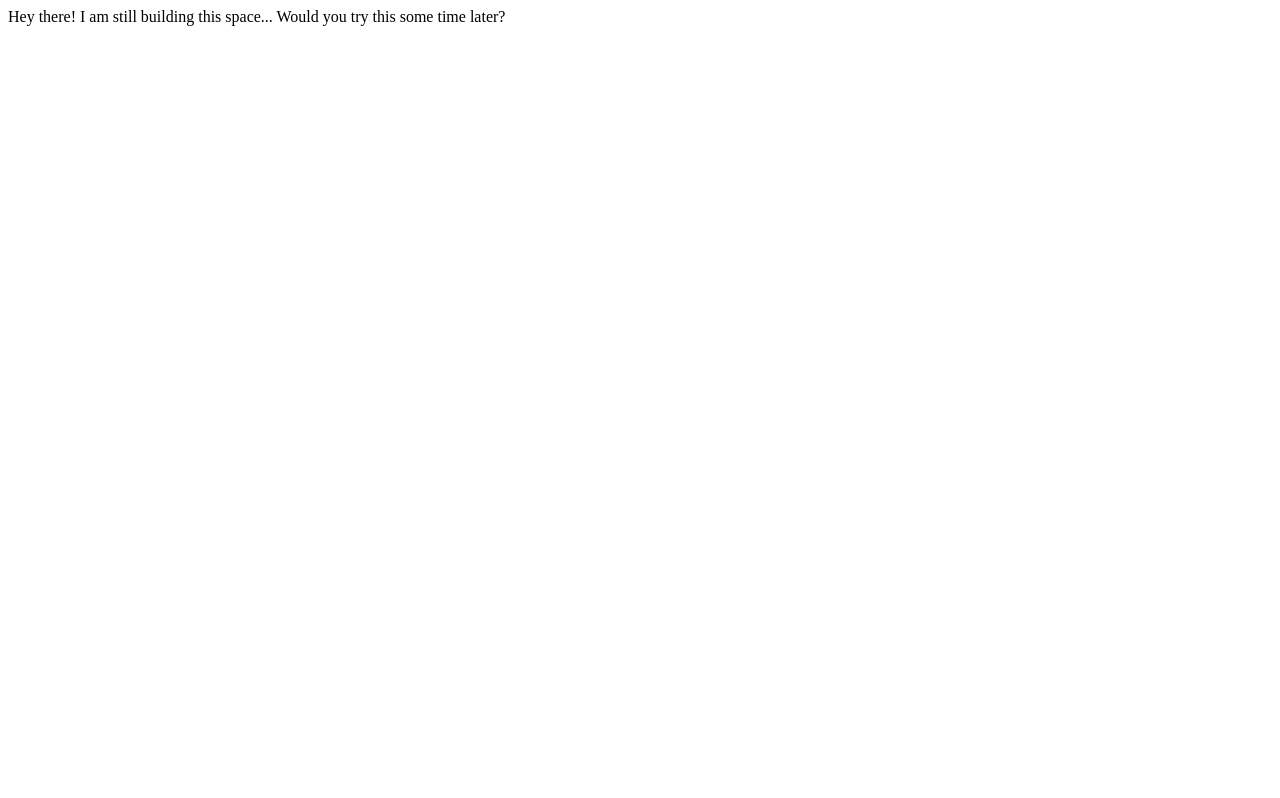
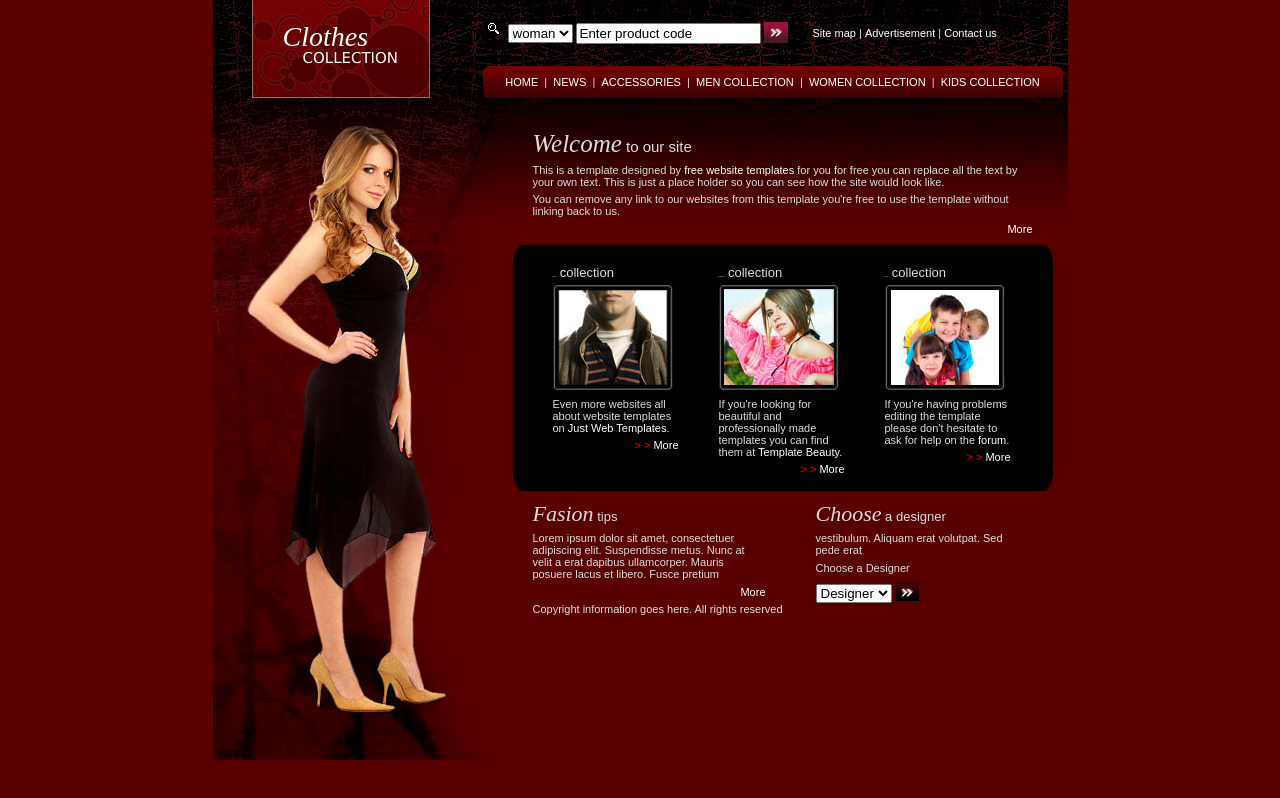
Before and after one commit to azazi-sa/azazi-sa.github.io, a plain HTML site: page index.html in a window 1280 px wide. Drawn offline with Linux system fonts and the light colour scheme.

Commit message:
adding temp cloth store theam

```diff
--- a/index.html
+++ b/index.html
@@ -1 +1,122 @@
-Hey there! I am still building this space... Would you try this some time later?
+<!DOCTYPE html PUBLIC "-//W3C//DTD XHTML 1.0 Strict//EN"
+	"http://www.w3.org/TR/xhtml1/DTD/xhtml1-strict.dtd">
+
+<html xmlns="http://www.w3.org/1999/xhtml" xml:lang="en" lang="en">
+<head>
+	<meta http-equiv="Content-Type" content="text/html; charset=utf-8"/>
+
+	<title>Clothes Fasion template</title>
+	<link rel="stylesheet" href="style.css" type="text/css" charset="utf-8" />
+
+</head>
+
+<body>
+
+	<div id="wrapper">
+
+		<div id="header">
+			<h1><em>Clothes</em><strong>COLLECTION</strong></h1>
+		</div>
+
+		<div id="left-person"></div>
+
+		<div id="uppers">
+			<form action="http://www.freewebsitetemplates.com">
+				<select name="gender">
+					<option value="w">woman</option>
+					<option value="w">man</option>
+				</select>
+				<input type="text" name="q" value="Enter product code" id="q" />
+				<input type="image" name="s" src="images/btn_header.gif" id="s" />
+			</form>
+			<div id="nav-top">
+				<ul>
+					<li><a href="http://www.freewebsitetemplates.com">Site map</a> |</li>
+					<li><a href="http://www.freewebsitetemplates.com">Advertisement</a> |</li>
+					<li><a href="http://www.freewebsitetemplates.com">Contact us</a></li>
+				</ul>
+			</div>
+		</div>
+
+		<div id="nav"><div>
+			<ul>
+				<li><a href="http://www.freewebsitetemplates.com">HOME</a> &nbsp;|&nbsp;</li>
+				<li><a href="http://www.freewebsitetemplates.com">NEWS</a> &nbsp;|&nbsp;</li>
+				<li><a href="http://www.freewebsitetemplates.com">ACCESSORIES</a> &nbsp;|&nbsp;</li>
+				<li><a href="http://www.freewebsitetemplates.com">MEN COLLECTION</a> &nbsp;|&nbsp;</li>
+				<li><a href="http://www.freewebsitetemplates.com">WOMEN COLLECTION</a> &nbsp;|&nbsp;</li>
+				<li><a href="http://www.freewebsitetemplates.com">KIDS COLLECTION</a></li>
+			</ul>
+		</div></div>
+
+		<div id="body">
+			<h2><em>Welcome</em> to our site</h2>
+			<p>This is a template designed by <a href="http://www.freewebsitetemplates.com">free website templates</a> for you for free you can replace all the text by your own
+					text. This is just a place holder so you can see how the site would look like.</p>
+
+					<p>You can remove any link to our websites from this template you're  free to use the template without linking
+					back to us.</p>
+			<p class="more"><a href="http://www.freewebsitetemplates.com">More</a></p>
+		</div>
+
+		<div id="black-tl">
+			<div id="black-tr">
+				<div id="black-br">
+					<div id="black-bl">
+
+						<div class="black-box">
+							<h2><em>Men</em> collection</h2>
+							<p><img src="images/pic_1.jpg" width="120" height="105" alt="Pic 1" /></p>
+							<p>Even more websites all about website templates on <a href="http://www.justwebtemplates.com">Just Web Templates</a>.</p>
+							<p class="more">&gt; &gt; <a href="http://www.freewebsitetemplates.com">More</a></p>
+						</div>
+
+						<div class="black-box">
+							<h2><em>Women</em> collection</h2>
+							<p><img src="images/pic_2.jpg" width="120" height="105" alt="Pic 2" /></p>
+							<p>If you're looking for beautiful and professionally made templates you can find them at <a href="http://www.templatebeauty.com">Template Beauty</a>.</p>
+							<p class="more">&gt; &gt; <a href="http://www.freewebsitetemplates.com">More</a></p>
+						</div>
+
+						<div class="black-box">
+							<h2><em>Kids</em> collection</h2>
+							<p><img src="images/pic_3.jpg" width="120" height="105" alt="Pic 3" /></p>
+							<p>If you're having problems editing the template please don't hesitate to ask for help on the <a href="http://www.freewebsitetemplates.com/forum/">forum</a>.</p>
+							<p class="more">&gt; &gt; <a href="http://www.freewebsitetemplates.com">More</a></p>
+						</div>
+
+						<div class="clear"></div>
+					</div>
+				</div>
+			</div>
+		</div>
+
+		<div id="footer">
+			<div id="tips">
+				<h2><em>Fasion</em> tips</h2>
+				<p>Lorem ipsum dolor sit amet, consectetuer adipiscing elit. Suspendisse metus. Nunc at velit a erat dapibus ullamcorper. Mauris posuere lacus et libero. Fusce pretium</p>
+				<p class="more"><a href="http://www.freewebsitetemplates.com">More</a></p>
+			</div>
+			<div id="choose">
+				<h2><em>Choose</em> a designer</h2>
+				<p>vestibulum. Aliquam erat volutpat. Sed pede erat </p>
+				<p>Choose a Designer</p>
+				<form action="">
+					<select name="q">
+						<option value="">Designer</option>
+					</select>
+					<input type="image" name="submit" src="images/btn_footer.gif" id="submit" />
+				</form>
+			</div>
+		</div>
+
+		<div class="clear"></div>
+
+		<div id="copyright">
+			Copyright information goes here. All rights reserved
+		</div>
+
+	</div>
+
+</body>
+</html>
--- /dev/null
+++ b/style.css
@@ -0,0 +1,220 @@
+html, body, ul, li, h1, h2, h3, h4 {
+	margin: 0px;
+	padding: 0px;
+	color: #DBDBDB;
+	list-style: none;
+}
+h1 img {
+	display: block;
+}
+img {
+	border: 0px;
+}
+p {
+	margin: 0.5em 0px;
+}
+a {
+	color: white;
+	text-decoration: none;
+}
+a:hover {
+	color: #eee;
+	text-decoration: underline;
+}
+.left {
+	float: left;
+}
+.right {
+	float: right;
+}
+.more {
+	text-align: right;
+}
+.clear {
+	clear: both;
+}
+
+body {
+	background: #580000;
+	font: 11px arial, sans-serif;
+}
+
+#wrapper {
+	margin:auto;
+	position:relative;
+	text-align:left;
+	width: 855px;
+}
+
+#header {
+	position: absolute;
+	top: 0;
+	left: 0;
+	width: 100%;
+	background: -8px 0px url(images/header_bg.jpg) repeat-x;
+	height: 284px;
+}
+#header h1 {
+	background: 0px 0px url(images/header_left.jpg) no-repeat;
+	height: 184px;
+	width: 282px;
+	margin: 0;
+	padding: 0;
+	color: #fff;
+	line-height: 1;
+}
+#header h1 em {
+	display: block;
+	padding: 23px 0 0 70px;
+	margin: 0;
+	font-weight: normal;
+	font-size: 28px;
+	font-family: "Times new roman", serif;
+}
+#header h1 strong {
+	display: block;
+	margin: 0px;
+	padding: 0px 0px 0px 90px;
+	font-weight: normal;
+	font-size: 15px;
+	font-family: verdana, arial, sans-serif;
+}
+
+#uppers {
+	position: absolute;
+	top: 17px;
+	left: 270px;
+	background: top left url(images/search.gif) no-repeat;
+	padding-left: 25px;
+	z-index: 15;
+}
+#nav-top {
+	position: absolute;
+	top: 10px;
+	left: 330px;
+	width: 200px;
+}
+#nav-top li {
+	display: inline;
+}
+
+#nav {
+	background: top left url(images/nav_left.gif) no-repeat;
+	position: absolute;
+	top: 66px;
+	left: 270px;
+	width: 580px;
+	text-align: center;
+	z-index: 15;
+}
+#nav div {
+	background: top right url(images/nav_right.gif) no-repeat;
+	padding: 0 10px;
+}
+#nav ul {
+	background: top left url(images/nav_bg.gif) repeat-x;
+	padding: 10px 0 10px 0px;
+}
+#nav li {
+	display: inline;
+}
+#nav a {
+	font-weight: normal;
+}
+
+#left-person {
+	position: absolute;
+	top: 115px;
+	left: 0px;
+	width: 282px;
+	height: 645px;
+	background: url(images/body_left1.jpg) no-repeat bottom left;
+}
+
+#body {
+	position: relative;
+	z-index: 10;
+	margin-left: 320px;
+	padding-top: 130px;
+	width: 500px;
+}
+
+#body h2 {
+	font-weight: normal;
+	font-size: 15px;
+}
+
+#body h2 em {
+	font-size: 25px;
+	font-family: serif;
+}
+
+#black-tl { width: 100%; background: black top left url(images/black_tl.gif) no-repeat; }
+#black-tr { width: 100%; background: top right url(images/black_tr.gif) no-repeat; }
+#black-bl { width: 100%; background: bottom left url(images/black_bl.gif) no-repeat; }
+#black-br { width: 100%; background: bottom right url(images/black_br.gif) no-repeat; }
+
+#black-tl {
+	margin-left: 300px;
+	margin-top: 10px;
+	width: 540px;
+	position: relative;
+}
+#black-bl {
+	padding: 20px 20px 10px 20px;
+	position: relative;
+}
+
+.black-box {
+	float: left;
+	width: 126px;
+	margin-right: 20px;
+	margin-left: 20px;
+}
+.black-box h2 {
+	font-size: 13px;
+	font-weight: normal;
+}
+.black-box h2 em {
+	font-size: 2px;
+	font-family: serif;
+}
+.black-box .more {
+	color: red;
+}
+
+#footer {
+	margin-left: 320px;
+	margin-top: 10px;
+	width: 550px;
+}
+
+#footer h2 {
+	font-size: 13px;
+	font-weight: normal;
+}
+#footer h2 em {
+	font-size: 22px;
+	font-family: serif;
+}
+#tips {
+	float: left;
+	width: 233px;
+}
+#choose {
+	float: left;
+	width: 200px;
+	margin-left: 50px;
+}
+
+#copyright {
+	margin-left: 320px;
+}
+#s {
+	position: relative;
+	top: 0.4em;
+}
+#submit {
+	position: relative;
+	top: 0.2em;
+}
```
Also changed, not shown: images/black_bl.gif (added), images/black_br.gif (added), images/black_tl.gif (added), images/black_tr.gif (added), images/body_left.jpg (added), images/body_left1.jpg (added), images/btn_footer.gif (added), images/btn_header.gif (added), images/header_bg.jpg (added), images/header_left.jpg (added), images/nav_bg.gif (added), images/nav_left.gif (added), images/nav_right.gif (added), images/pic_1.jpg (added), 3 more files, 1 other file.
